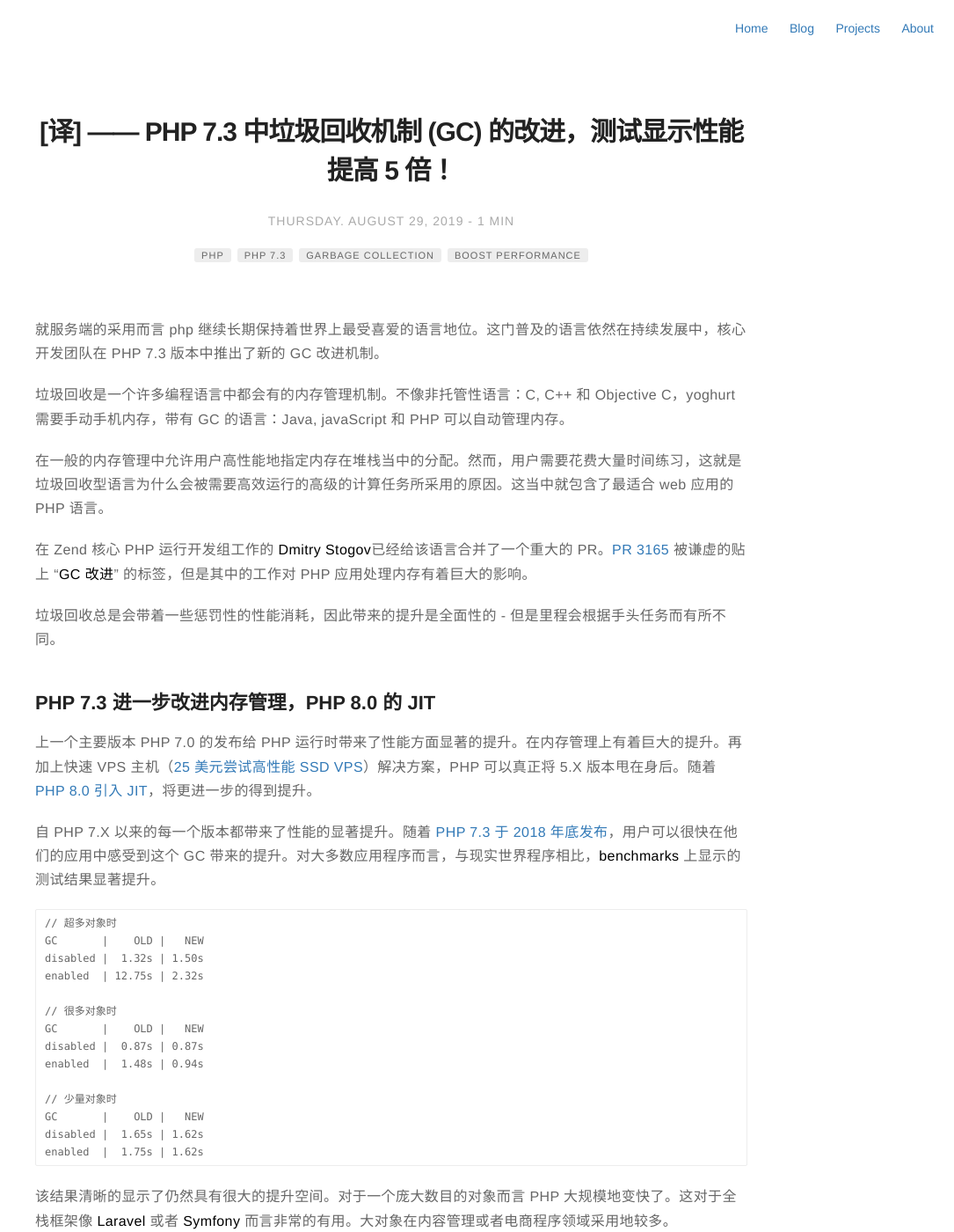
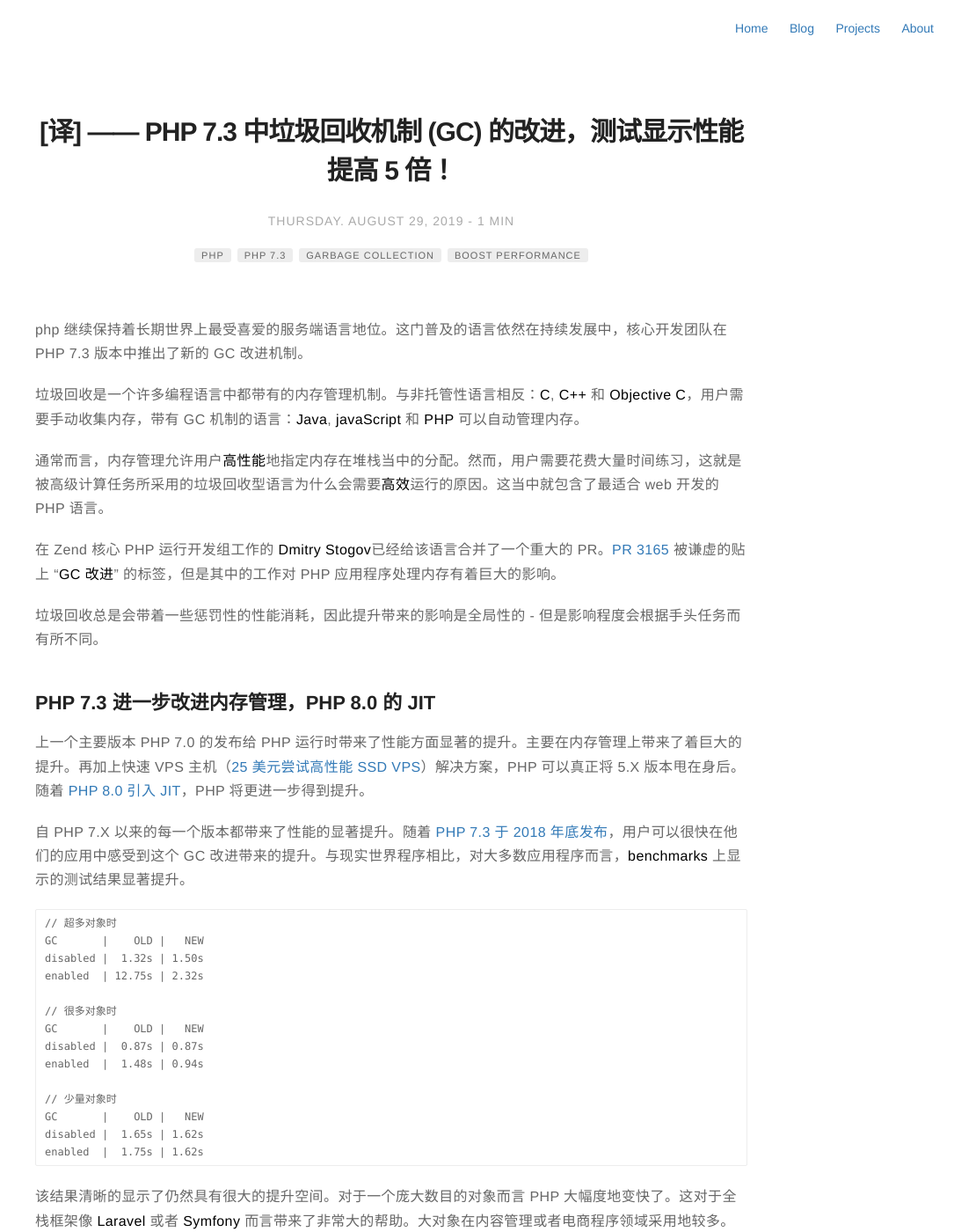
Before and after one commit to rust17/blog, a Jekyll site: the page built from _posts/2019-08-29-improvements-to-garbage-collection-php7.3.markdown, in a window 1280 px wide and 1400 px high. Shown: the whole window at 88% size, without its empty margins (195-1280 px from the left). Built offline with Jekyll 4.4.1, drawn with Linux system fonts in a browser that asks for light colours; comment, search, counter and statistics services are not loaded; some of the changed text lies outside the part shown.

Commit message:
publish article improvements-to-garbage-collection

````diff
--- a/_posts/2019-08-28-translation-check-DNS-server-speeds.markdown
+++ b/_posts/2019-08-28-translation-check-DNS-server-speeds.markdown
@@ -93,7 +93,7 @@
 
 DNS Benchmark 会执行一个详细的分析以及对比不同的执行参数选项，并且支持同时最大 200 个 DNS 服务器的检测。
 
->> 注意：当使用 dig 运行测速检查的时候请确保没有其他的应用程序正在使用网络（比如 youtube 或者其他后台下载），因为这会影响最终检测的结果。
+> 注意：当使用 dig 运行测速检查的时候请确保没有其他的应用程序正在使用网络（比如 youtube 或者其他后台下载），因为这会影响最终检测的结果。
 
 ---
 
--- a/_posts/2019-08-29-improvements-to-garbage-collection-php7.3.markdown
+++ b/_posts/2019-08-29-improvements-to-garbage-collection-php7.3.markdown
@@ -9,26 +9,26 @@
 - garbage collection
 - boost performance
 category: blog
-hidden: true
+hidden: false
 author: circle
 description: improvements to garbage collection in php 7.3, 5x boost performance in tests
 ---
 
-就服务端的采用而言 php 继续长期保持着世界上最受喜爱的语言地位。这门普及的语言依然在持续发展中，核心开发团队在 PHP 7.3 版本中推出了新的 GC 改进机制。
+php 继续保持着长期世界上最受喜爱的服务端语言地位。这门普及的语言依然在持续发展中，核心开发团队在 PHP 7.3 版本中推出了新的 GC 改进机制。
 
-垃圾回收是一个许多编程语言中都会有的内存管理机制。不像非托管性语言：C, C++ 和 Objective C，yoghurt需要手动手机内存，带有 GC 的语言：Java, javaScript 和 PHP 可以自动管理内存。
+垃圾回收是一个许多编程语言中都带有的内存管理机制。与非托管性语言相反：**C**, **C++** 和 **Objective C**，用户需要手动收集内存，带有 GC 机制的语言：**Java**, **javaScript** 和 **PHP** 可以自动管理内存。
 
-在一般的内存管理中允许用户高性能地指定内存在堆栈当中的分配。然而，用户需要花费大量时间练习，这就是垃圾回收型语言为什么会被需要高效运行的高级的计算任务所采用的原因。这当中就包含了最适合 web 应用的 PHP 语言。
+通常而言，内存管理允许用户**高性能**地指定内存在堆栈当中的分配。然而，用户需要花费大量时间练习，这就是被高级计算任务所采用的垃圾回收型语言为什么会需要**高效**运行的原因。这当中就包含了最适合 web 开发的 PHP 语言。
 
-在 Zend 核心 PHP 运行开发组工作的 **Dmitry Stogov**已经给该语言合并了一个重大的 PR。[PR 3165][1] 被谦虚的贴上 "**GC 改进**" 的标签，但是其中的工作对 PHP 应用处理内存有着巨大的影响。
+在 Zend 核心 PHP 运行开发组工作的 **Dmitry Stogov**已经给该语言合并了一个重大的 PR。[PR 3165][1] 被谦虚的贴上 "**GC 改进**" 的标签，但是其中的工作对 PHP 应用程序处理内存有着巨大的影响。
 
-垃圾回收总是会带着一些惩罚性的性能消耗，因此带来的提升是全面性的 - 但是里程会根据手头任务而有所不同。
+垃圾回收总是会带着一些惩罚性的性能消耗，因此提升带来的影响是全局性的 - 但是影响程度会根据手头任务而有所不同。
 
 ## PHP 7.3 进一步改进内存管理，PHP 8.0 的 JIT
 
-上一个主要版本 PHP 7.0 的发布给 PHP 运行时带来了性能方面显著的提升。在内存管理上有着巨大的提升。再加上快速 VPS 主机（[25 美元尝试高性能 SSD VPS][2]）解决方案，PHP 可以真正将 5.X 版本甩在身后。随着 [PHP 8.0 引入 JIT][3]，将更进一步的得到提升。
+上一个主要版本 PHP 7.0 的发布给 PHP 运行时带来了性能方面显著的提升。主要在内存管理上带来了着巨大的提升。再加上快速 VPS 主机（[25 美元尝试高性能 SSD VPS][2]）解决方案，PHP 可以真正将 5.X 版本甩在身后。随着 [PHP 8.0 引入 JIT][3]，PHP 将更进一步得到提升。
 
-自 PHP 7.X 以来的每一个版本都带来了性能的显著提升。随着 [PHP 7.3 于 2018 年底发布][4]，用户可以很快在他们的应用中感受到这个 GC 带来的提升。对大多数应用程序而言，与现实世界程序相比，**benchmarks** 上显示的测试结果显著提升。
+自 PHP 7.X 以来的每一个版本都带来了性能的显著提升。随着 [PHP 7.3 于 2018 年底发布][4]，用户可以很快在他们的应用中感受到这个 GC 改进带来的提升。与现实世界程序相比，对大多数应用程序而言，**benchmarks** 上显示的测试结果显著提升。
 
 ```
 // 超多对象时
@@ -47,12 +47,12 @@
 enabled  |  1.75s | 1.62s
 ```
 
-该结果清晰的显示了仍然具有很大的提升空间。对于一个庞大数目的对象而言 PHP 大规模地变快了。这对于全栈框架像 **Laravel** 或者 **Symfony** 而言非常的有用。大对象在内容管理或者电商程序领域采用地较多。
+该结果清晰的显示了仍然具有很大的提升空间。对于一个庞大数目的对象而言 PHP 大幅度地变快了。这对于全栈框架像 **Laravel** 或者 **Symfony** 而言带来了非常大的帮助。大对象在内容管理或者电商程序领域采用地较多。
 
 以下是 Dmitry 描述他的发现：
 
 > * 打开 GC 后，仍然会比 GC 关闭的情况慢 1.5 倍（之前慢了将近 10 倍）。这是因为对这种情况而言，（线性）GC 阀值避让发生得太慢了。我认为这是一个好的开始。
-> * 关闭 GC (运行时) 之后，从旧的版本到新的版本我们有一个减速（1.32s 到 1.50s）。perf 显示 10% 的时间花费在 `gc_remove_compressed` 上。因此这个工作量碰巧使用了足够的对象，导致压缩对象成为了一个问题...
+> * 关闭 GC (运行时) 之后，从旧的版本到新的版本我们有一个减速（1.32s 到 1.50s）。perf 显示 10% 的时间花费在 `gc_remove_compressed` 上。因为这个工作量碰巧使用了足够的对象，导致压缩对象成为了一个问题...
 > - [https://github.com/php/php-src/pull/3165#pullrequestreview-100399813][5]
 
 Jorge 于 2018,03,02 在 tweet 上发布的
````
